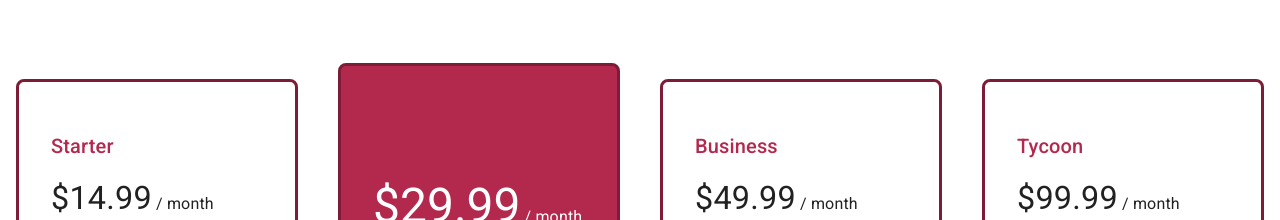
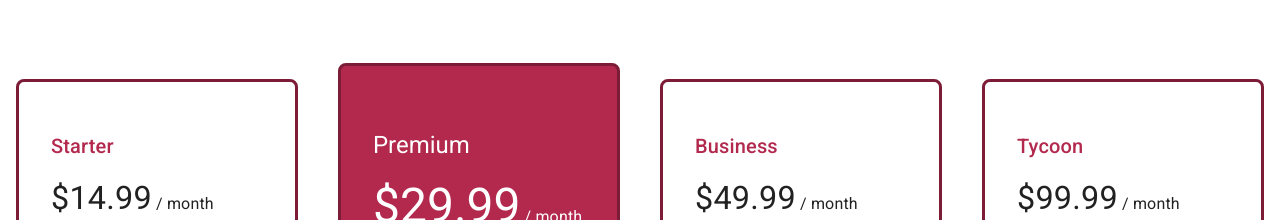
Before and after one commit to vitaliyMiskevuch1212/react-saas-template, a React app: page / in a window 1280 px wide. Shown: the part 2280-2500 px from the top of the page. Built offline with nearby package versions, Linux system fonts and the light colour scheme; a web font is replaced by a local one.

Commit message:
Fixed PriceCards title not being visible when highlighted

```diff
--- a/src/logged_out/components/home/PriceCard.js
+++ b/src/logged_out/components/home/PriceCard.js
@@ -24,6 +24,9 @@ const styles = theme => ({
     [theme.breakpoints.down("xs")]: {
       marginTop: theme.spacing(2)
     }
+  },
+  title: {
+    color: theme.palette.primary.main
   }
 });
 
@@ -34,8 +37,7 @@ function PriceCard(props) {
       <Box mb={2}>
         <Typography
           variant={highlighted ? "h5" : "h6"}
-          className={highlighted ? "text-white" : null}
-          style={{ color: theme.palette.primary.main }}
+          className={highlighted ? "text-white" : classes.title}
         >
           {title}
         </Typography>
```
